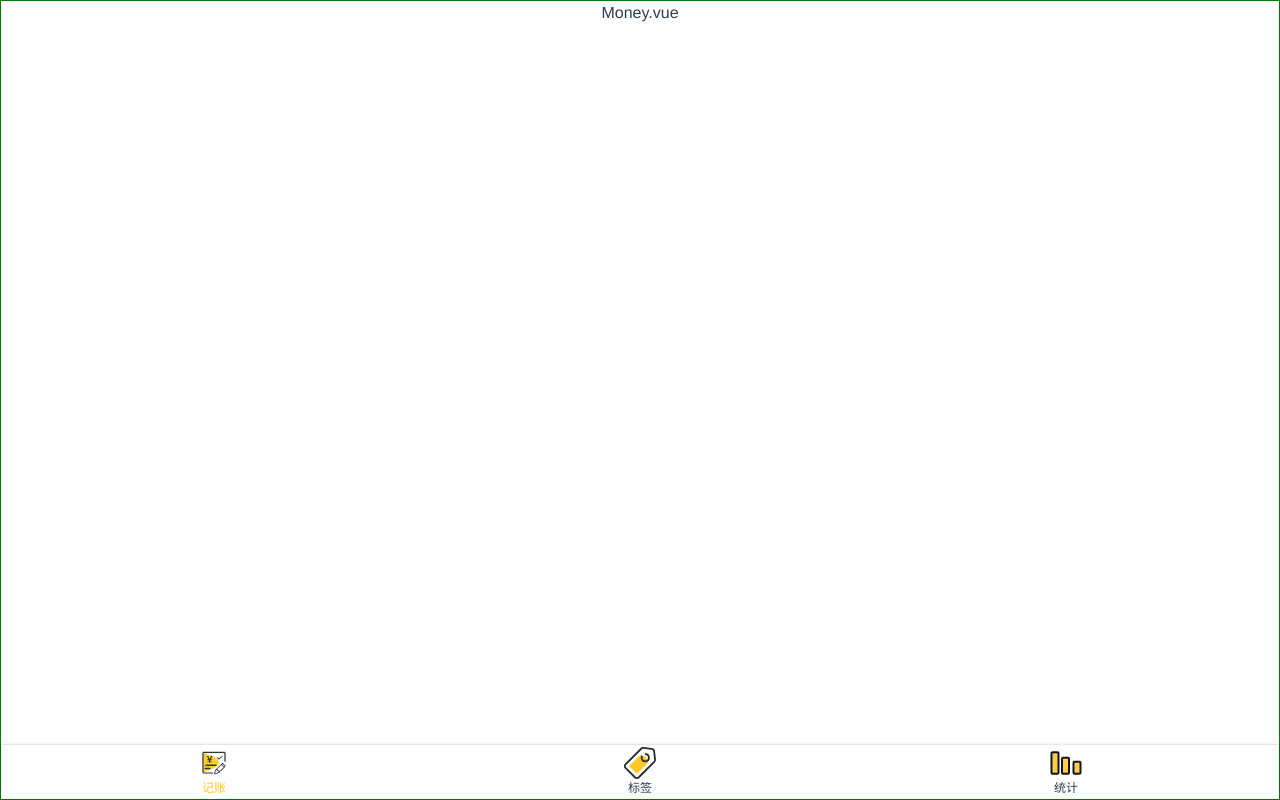
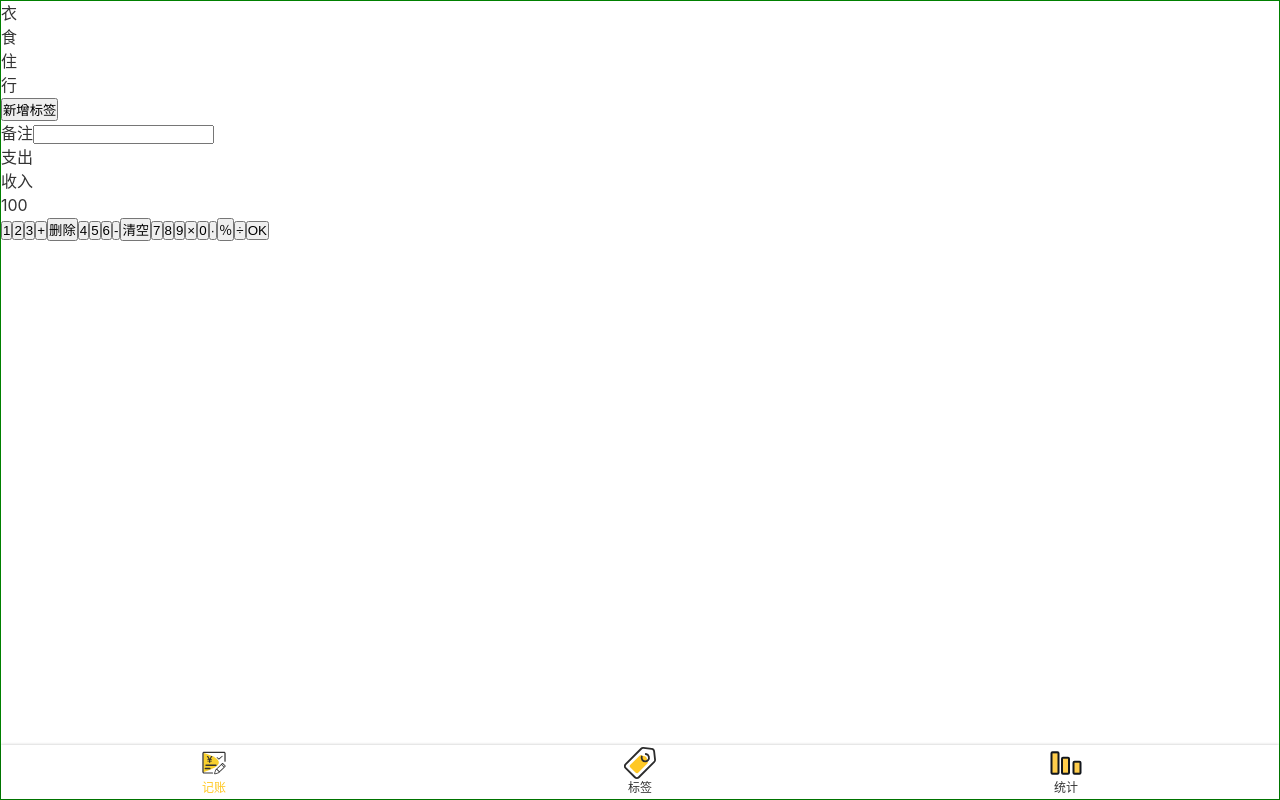
Before and after one commit to Xiaomin-Zhou/QiMei_money, a Vue app: page /#/money in a window 1280 px wide. Built offline with nearby package versions, Linux system fonts and the light colour scheme.

Commit message:
添加全局样式和全局变量

```diff
--- a/src/App.vue
+++ b/src/App.vue
@@ -7,36 +7,18 @@
 </template>
 
 <style lang="scss">
-*{
-  margin: 0;
-  padding: 0;
-  box-sizing: border-box;
-}
+@import "~@/assets/style/helper.scss";
+@import "~@/assets/style/reset.scss";
+
 body{
   line-height: 1.5;
+  font-family: $font-hei;
 }
-a{
-  text-decoration: none;
-  color:inherit;
-}
+
 #app {
-  font-family: Avenir, Helvetica, Arial, sans-serif;
   -webkit-font-smoothing: antialiased;
   -moz-osx-font-smoothing: grayscale;
-  text-align: center;
-  color: #2c3e50;
+  color: #333;
 }
 
-#nav {
-  padding: 30px;
-
-  a {
-    font-weight: bold;
-    color: #2c3e50;
-
-    &.router-link-exact-active {
-      color: #42b983;
-    }
-  }
-}
 </style>
--- /dev/null
+++ b/src/assets/style/helper.scss
@@ -0,0 +1,3 @@
+$font-hei:-apple-system, "Noto Sans", "Helvetica Neue", Helvetica, "Nimbus Sans L", Arial, "Liberation Sans", "PingFang SC", "Hiragino Sans GB", "Noto Sans CJK SC", "Source Han Sans SC", "Source Han Sans CN", "Microsoft YaHei", "Wenquanyi Micro Hei", "WenQuanYi Zen Hei", "ST Heiti", SimHei, "WenQuanYi Zen Hei Sharp", sans-serif;
+
+$color-highlight:#ffc824;
--- /dev/null
+++ b/src/assets/style/reset.scss
@@ -0,0 +1,9 @@
+*{
+    margin: 0;
+    padding: 0;
+    box-sizing: border-box;
+  }
+  a{
+    text-decoration: none;
+    color: inherit;
+  }
--- a/src/components/Nav.vue
+++ b/src/components/Nav.vue
@@ -22,6 +22,7 @@
 </script>
 
 <style lang="scss" scoped>
+@import "~@/assets/style/helper.scss";
   nav {
     display: flex;
     box-shadow: 0 0 3px rgba(0, 0, 0, 0.25);
@@ -40,7 +41,7 @@
       }
     }
     > .item.selected{
-      color: #ffc824;
+      color: $color-highlight;
     }
   }
 </style>
--- a/src/views/Money.vue
+++ b/src/views/Money.vue
@@ -1,9 +1,53 @@
 <template>
-    <div >
-        <Layout>
-            <p>Money.vue</p>
-        </Layout>
-    </div>
+    <Layout>
+        <div class="tags">
+            <ul class="current">
+
+                <li>衣</li>
+                <li>食</li>
+                <li>住</li>
+                <li>行</li>
+            </ul>
+            <div class="new">
+                <button>新增标签</button>
+            </div>
+        </div>
+        <div>
+            <label class="notes">
+                <span class="name">备注</span>
+                <input type="text">
+            </label>
+
+        </div>
+        <div>
+            <ul class="type">
+                <li class="selected">支出</li>
+                <li>收入</li>
+            </ul>
+        </div>
+        <div class="numberPad">
+            <div class="output">100</div>
+            <button>1</button>
+            <button>2</button>
+            <button>3</button>
+            <button>+</button>
+            <button>删除</button>
+            <button>4</button>
+            <button>5</button>
+            <button>6</button>
+            <button>-</button>
+            <button>清空</button>
+            <button>7</button>
+            <button>8</button>
+            <button>9</button>
+            <button>×</button>
+            <button>0</button>
+            <button>·</button>
+            <button>％</button>
+            <button>÷</button>
+            <button>OK</button>
+        </div>
+    </Layout>
 </template>
 
 <script>
```
